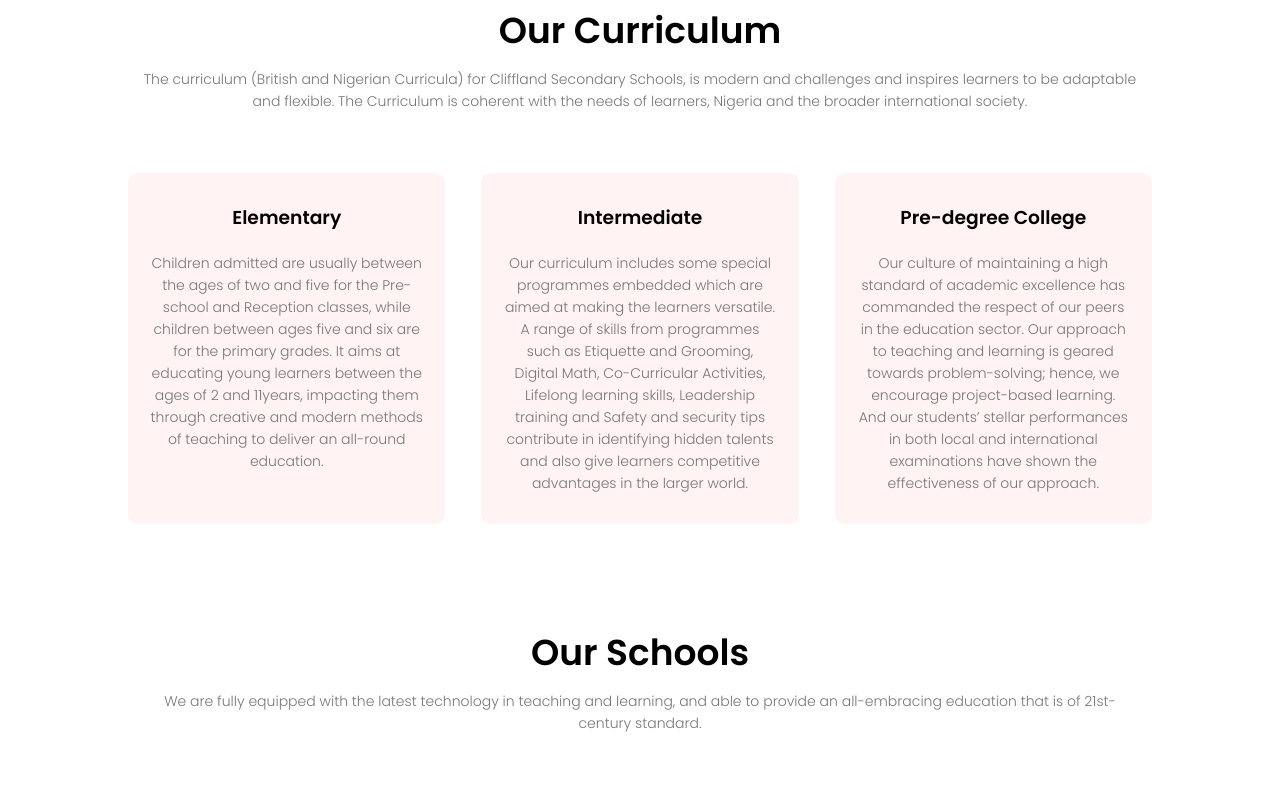
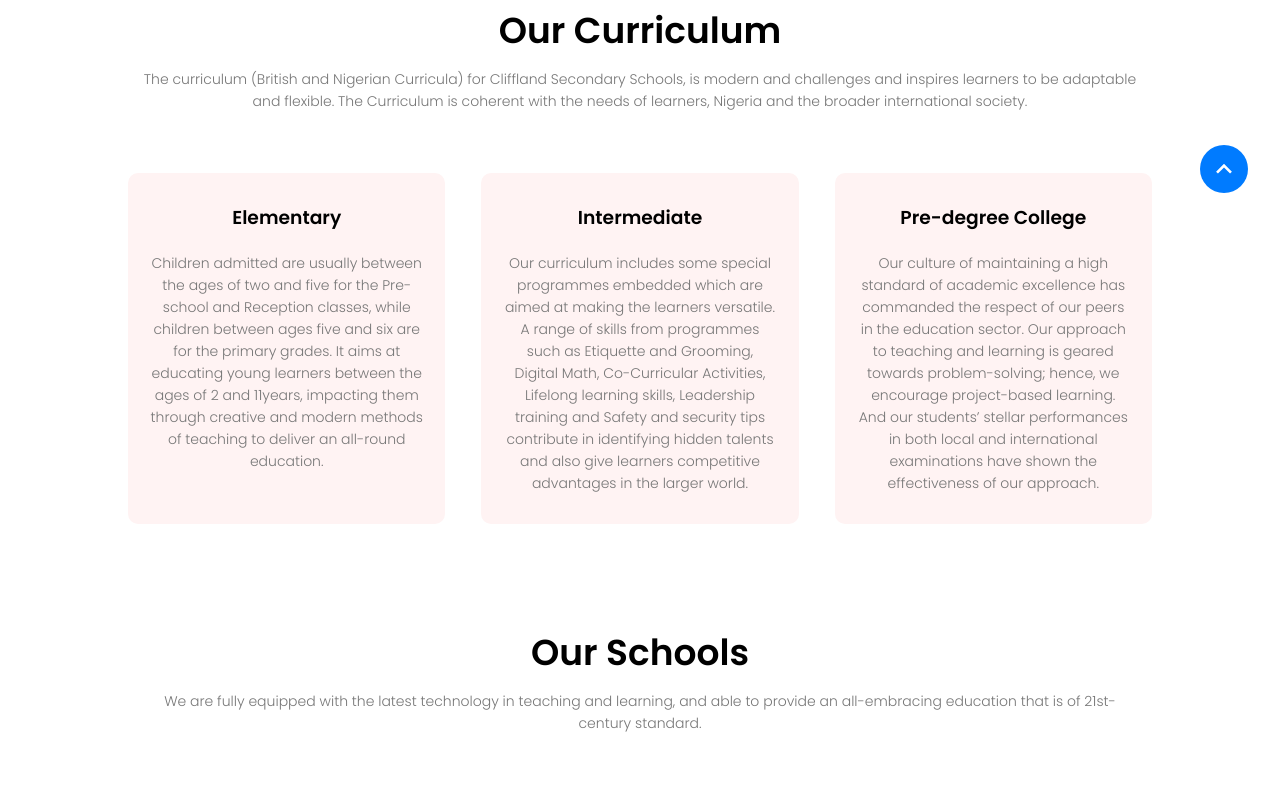
Before and after one commit to ManLikeCliff/ClifflandSchools, a plain HTML site: page index.html in a window 1280 px wide. Shown: the part 897-1690 px from the top of the page. Drawn offline with nearby package versions, Linux system fonts and the light colour scheme.

Commit message:
adding an Unobtrusive Scroll-to-Top Button

```diff
--- a/index.html
+++ b/index.html
@@ -262,7 +262,9 @@
 
     <!------ Call To Action ------->
     <section class="cta">
-      <h1>Enroll Those Lovely Explorers Today From<br />Anywhere In The World</h1>
+      <h1>
+        Enroll Those Lovely Explorers Today From<br />Anywhere In The World
+      </h1>
       <a href="" class="hero-btn">CONTACT US</a>
     </section>
 
@@ -272,7 +274,7 @@
       <h4>About Us</h4>
       <p>
         Our Vision is to be at the forefront in the private education sector,
-        and to nurture the children to become all they can be<br>through
+        and to nurture the children to become all they can be<br />through
         quality all-round education, from kindergarten to tertiary level.
       </p>
       <div class="icons">
@@ -296,5 +298,17 @@
         navLinks.style.right = '-200px'
       }
     </script>
+
+    <!------Javascript for Scroll To The Top------->
+
+  <div class="scrolltop-wrap">
+    <a href="#" role="button" aria-label="Scroll to top">
+        <svg height="48" viewBox="0 0 48 48" width="48" height="48px" xmlns="http://www.w3.org/2000/svg">
+            <path id="scrolltop-bg" d="M0 0h48v48h-48z"></path>
+            <path id="scrolltop-arrow" d="M14.83 30.83l9.17-9.17 9.17 9.17 2.83-2.83-12-12-12 12z"></path>
+        </svg>
+    </a>
+  </div>
+
   </body>
 </html>
--- a/style.css
+++ b/style.css
@@ -560,80 +560,79 @@
   }
 }
 
-/* .login-col {
-  margin: 100px auto;
-  width: 350px;
-  background-color: #fff;
-  padding: 10px auto;
+/*------scroll to the top-------*/
+
+html {
+  scroll-behavior: smooth;
 }
 
-.form {
-  width: 100%;
-  margin-top: 30px;
+body {
+  position: relative;
 }
 
-.form input {
-  font-size: 15px;
-  padding: 10px 20px 10px 5px;
-  border: none;
+.scrolltop-wrap {
+  box-sizing: border-box;
+  position: absolute;
+  top: 12rem;
+  right: 2rem;
+  bottom: 0;
+  pointer-events: none;
+  -webkit-backface-visibility: hidden;
+  backface-visibility: hidden;
+}
+.scrolltop-wrap #scrolltop-bg {
+  fill: #007bff;
+}
+.scrolltop-wrap #scrolltop-arrow {
+  fill: white;
+}
+.scrolltop-wrap a:hover #scrolltop-bg {
+  fill: #2990ff;
+}
+.scrolltop-wrap a:hover #scrolltop-arrow {
+  fill: white;
+}
+@supports (-moz-appearance: meterbar) {
+  .scrolltop-wrap {
+    clip: rect(0, 3rem, auto, 0);
+  }
+}
+.scrolltop-wrap a {
+  position: fixed;
+  position: -webkit-sticky;
+  position: sticky;
+  top: -5rem;
+  width: 3rem;
+  height: 3rem;
+  margin-bottom: -5rem;
+  transform: translateY(100vh);
+  -webkit-backface-visibility: hidden;
+  backface-visibility: hidden;
+  display: inline-block;
+  text-decoration: none;
+  -webkit-user-select: none;
+  -moz-user-select: none;
+  -ms-user-select: none;
+  user-select: none;
+  pointer-events: all;
   outline: none;
-  background: none;
+  overflow: hidden;
 }
-
-.username, .password {
+.scrolltop-wrap a svg {
   display: block;
-  border-radius: 30px;
-  border: 1px solid rgba(0, 0, 0, 0.2);
-  padding: auto;
-  margin: 10px 0;
-  box-sizing: border-box;
+  border-radius: 50%;
+  width: 100%;
+  height: 100%;
 }
-
-.form svg {
-  height: 20px;
-  margin-bottom: -5px;
-  margin-left: 10px;
-  margin-right: 5px;
+.scrolltop-wrap a svg path {
+  transition: all 0.1s;
 }
-
-.options {
-  display: flex;
-  flex-direction: row;
-  font-size: 13px;
-  justify-content: space-between;
-  padding: 5px 0px;
-  margin-bottom: 30px;
+.scrolltop-wrap a #scrolltop-arrow {
+  transform: scale(0.66);
+  transform-origin: center;
 }
-
-button.signin-btn {
-  width: 350px;
-  padding: 5px 3px;
-  border: none;
-  font-size: 18px;
-  border-radius: 30px;
-  background-color: #63d406;
-  color: #fff;
-  margin-bottom: 5px;
-  cursor: pointer;
+@media print {
+  .scrolltop-wrap {
+    display: none !important;
+  }
 }
-
-button.signin-btn:hover {
-  opacity: 0.8;
-}
-
-.sign-up {
-  text-align: center;
-  font-size: 14px;
-  margin-top: 15px;
-}
-
-a {
-  text-decoration: none;
-  color: #505050;
-}
-
-@media (max-width: 700px) {
-  .sub-header h1 {
-    margin-top: 15px;
-  }
-} */
```
Also changed, not shown: script.js (deleted, +0 -22 lines).
